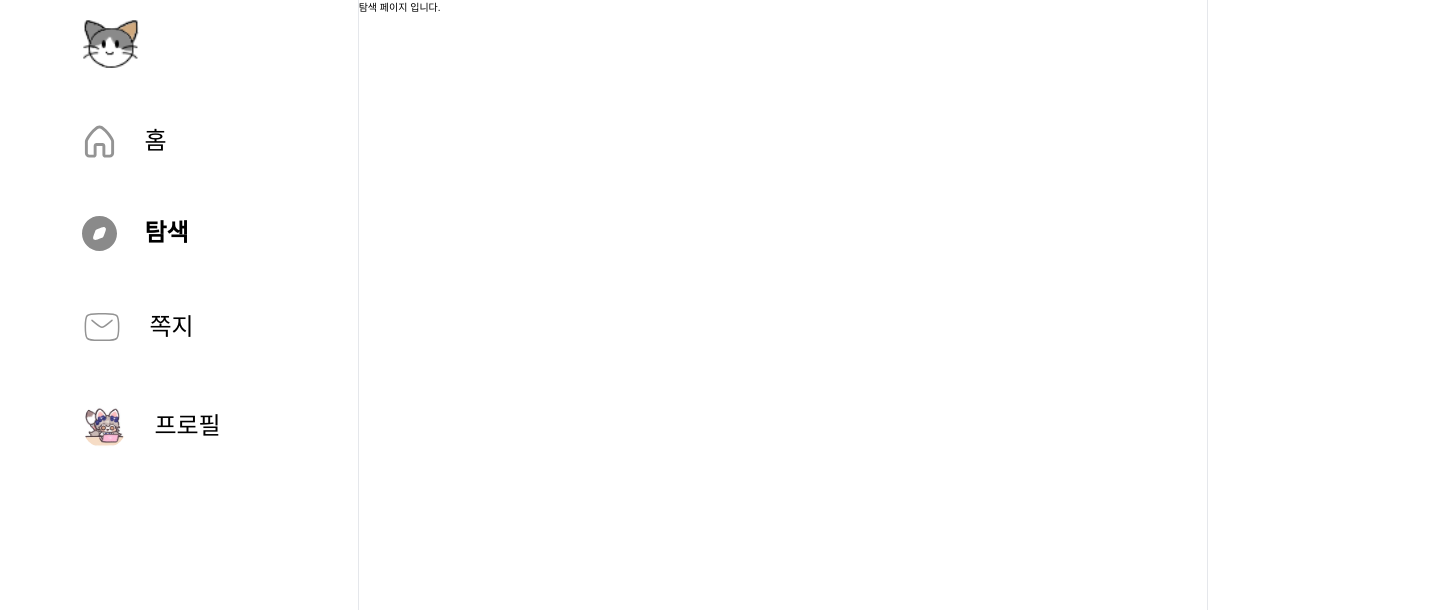
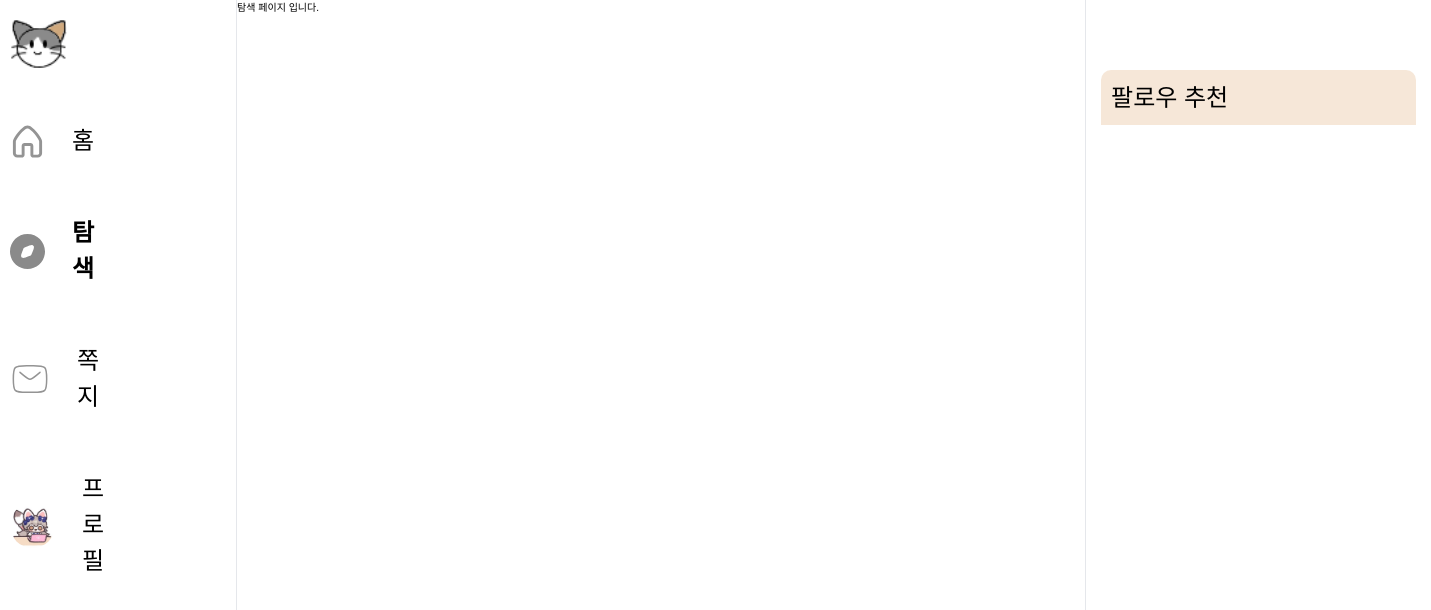
Before and after one commit to AkoIsCat/Monyang-i, a Next.js app: page /explore in a window 1280 px wide. Shown: the top 610 px of the page, 1431 px wide, since content can reach past the window. Built offline with nearby package versions, Linux system fonts and the light colour scheme; a web font is replaced by a local one.

Commit message:
Feat: 팔로우 추천 박스 추가

```diff
--- a/src/app/(afterLogin)/layout.tsx
+++ b/src/app/(afterLogin)/layout.tsx
@@ -5,6 +5,7 @@ import NavMenu from './_component/NavMenu';
 import MonyangIcon from '/public/monyang-i.png';
 import Link from 'next/link';
 import RightSearch from './_component/RightSearch';
+import TitleBox from './_component/TitleBox';
 
 type Props = {
   children: ReactNode;
@@ -36,7 +37,12 @@ export default function AfterLoginLayout({ children }: Props) {
         <div className="w-contentsWidth grow-0">{children}</div>
       </section>
       <section className="grow">
-        <RightSearch />
+        <div className="px-padding15">
+          <RightSearch />
+          <div className="w-searchWidth py-back mt-[64px]">
+            <TitleBox>팔로우 추천</TitleBox>
+          </div>
+        </div>
       </section>
     </div>
   );
```
